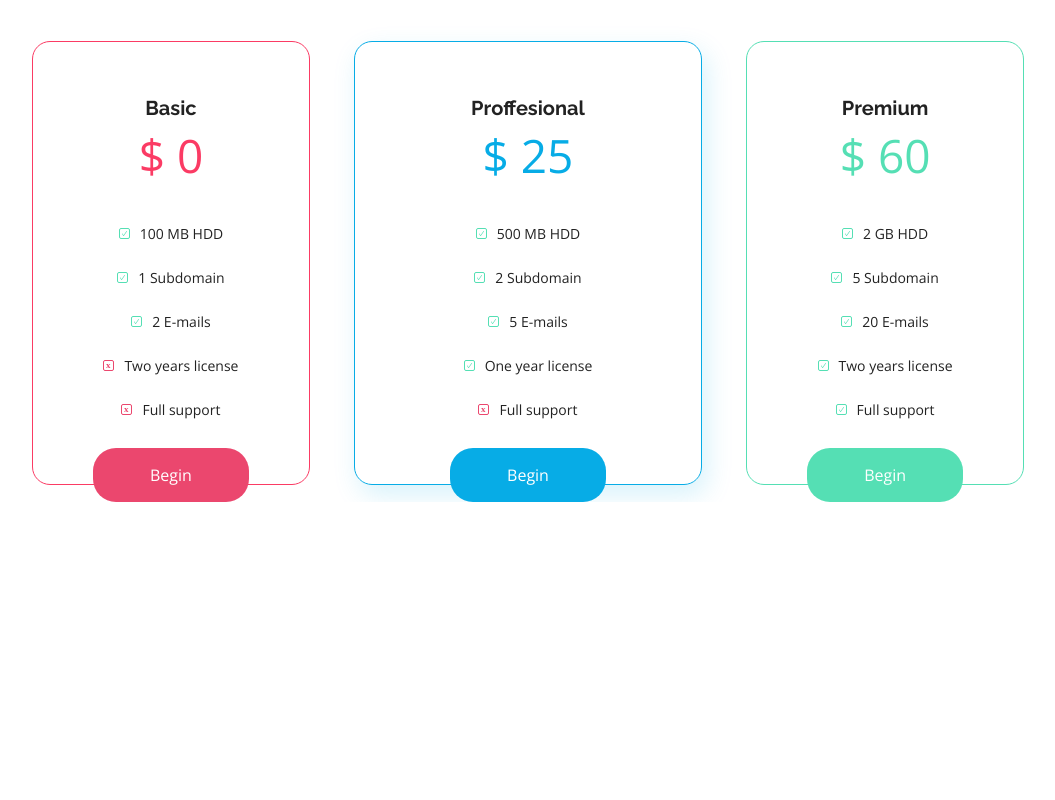
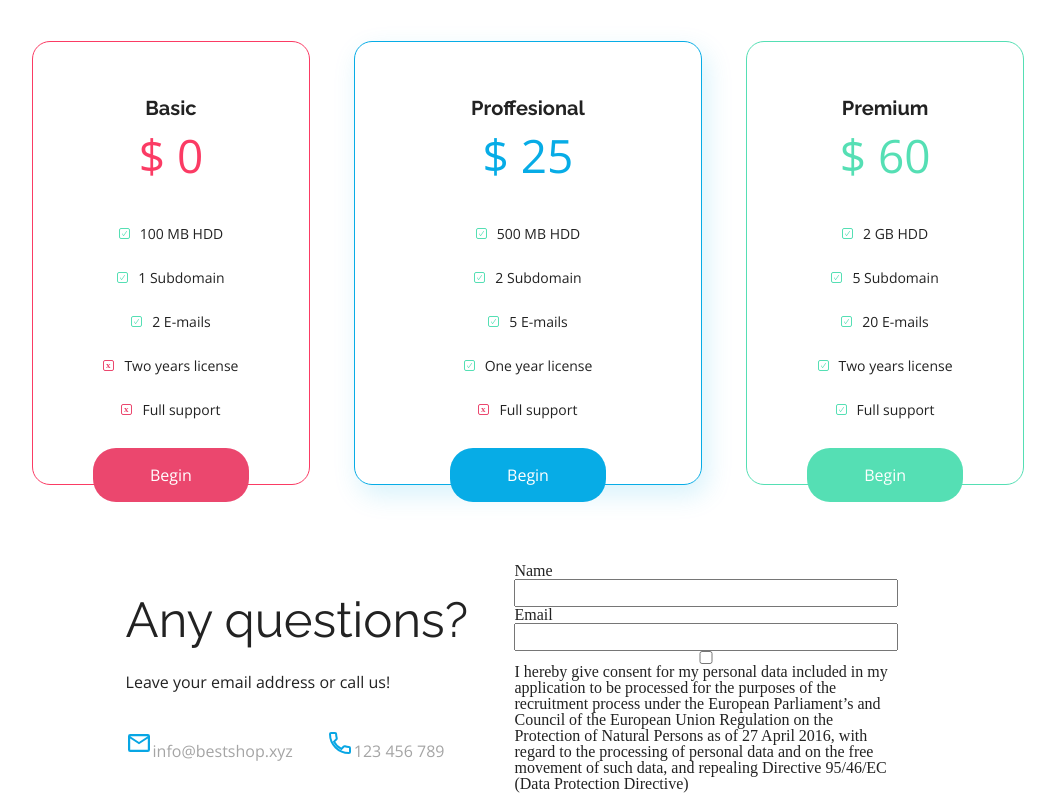
Before and after one commit to ogi009/warszatatHTMLCSS, a plain HTML site: page index.html in a window 1280 px wide. Shown: the part 2798-3598 px from the top of the page, without its empty margins (148-1203 px from the left). Before the commit the page ends 3300 px from the top, so only its background shows below. Drawn offline with nearby package versions, Linux system fonts and the light colour scheme.

Commit message:
warszatat update_dodanie soekcji contact

```diff
--- a/css/style.css
+++ b/css/style.css
@@ -482,3 +482,58 @@ section {
     content: url("../assets/Ckechmark-1.svg");
     margin-right: 10px;
 }
+
+.section__contact {
+    margin: 0 auto;
+    display: flex;
+    justify-content: center;
+    margin-top: 70px;
+}
+.information {
+    display: inline-block;
+    box-sizing: border-box;
+    margin: 40px;
+
+}
+.contact__title {
+    font-family: 'Raleway', sans-serif;
+    font-size: 49px;
+    margin-bottom: 30px;
+}
+.contact__text {
+    font-family: "Open Sans";
+    font-size: 16px;
+    margin-bottom: 40px;
+}
+form {
+    display: flex;
+    flex-direction: column;
+    justify-content: center;
+    width: 30%;
+}
+.mail,
+.phone {
+    color: #A5A5A5;
+    font-family: "Open Sans";
+    font-size: 16px;
+    display: inline-block;
+    margin-right: 30px;
+}
+.mail::before {
+    content: url("../assets/Mail Icon.svg");
+}
+.phone::before {
+    content: url("../assets/Phone Icon.svg");
+}
+input {
+    font-family: "Open Sans";
+    font-weight: bold;
+    font-size: 11px;
+    color: #08A6E4;
+
+}
+input [type="checkbox"] {
+    font-family: "Open Sans";
+    font-size: 11px;
+    color: #707070;
+}
--- a/index.html
+++ b/index.html
@@ -112,5 +112,21 @@
         </div>
     </div>
 </section>
+<section class="section__contact">
+    <div class="information">
+        <h3 class="contact__title">Any questions?</h3>
+        <p class="contact__text">Leave your email address or call us!</p>
+        <p class="mail">info@bestshop.xyz</p>
+        <p class="phone">123 456 789</p>
+    </div>
+    <form>
+        <label for="text">Name</label>
+        <input type="text" id="text">
+        <label for="email">Email</label>
+        <input type="email" id="email">
+        <input type="checkbox" id="chk">
+        <label for="chk">I hereby give consent for my personal data included in my application to be processed for the purposes of the recruitment process under the European Parliament’s and Council of the European Union Regulation on the Protection of Natural Persons as of 27 April 2016, with regard to the processing of personal data and on the free movement of such data, and repealing Directive 95/46/EC (Data Protection Directive)</label>
+    </form>
+</section>
 </body>
 </html>
```
